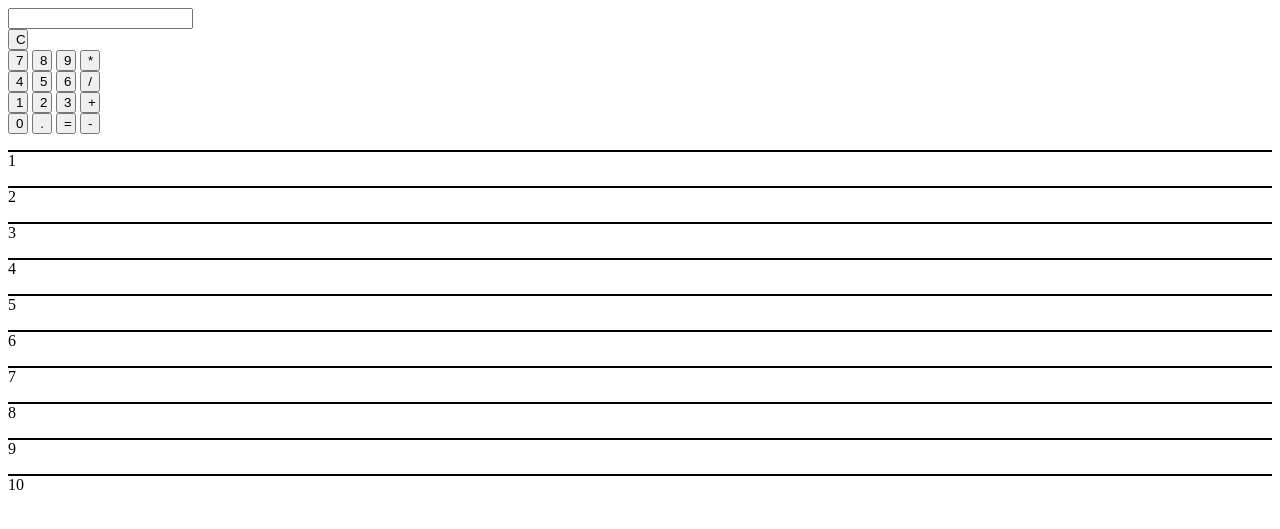
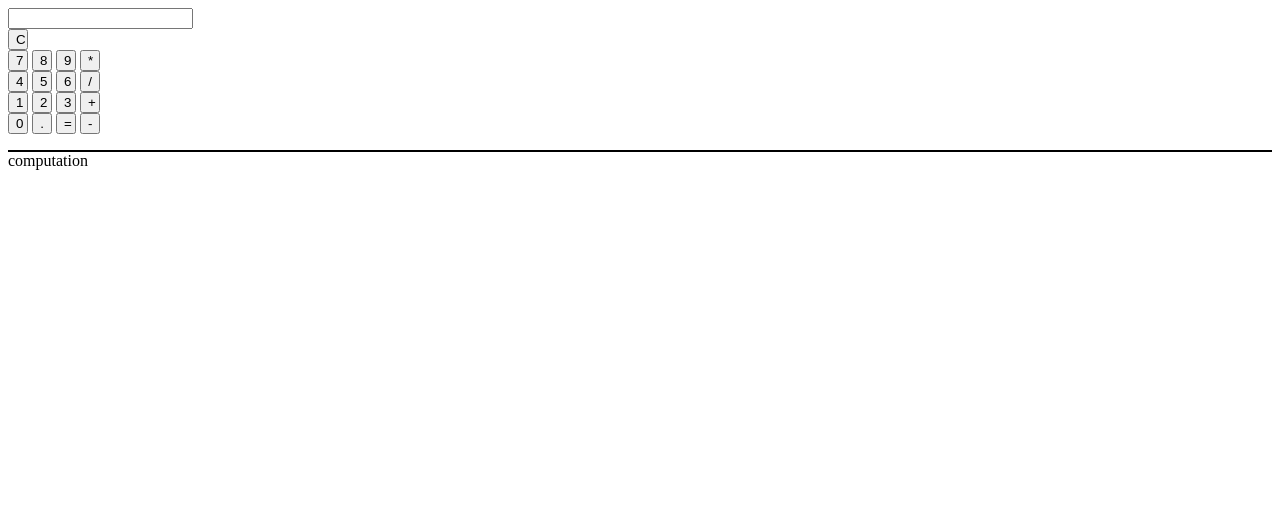
Before and after one commit to cjohnson1025/calculator-challenge, a Python web app: template app/templates/calculator_page.html in a window 1280 px wide. Shown: the top 529 px of the page. Run offline with Jinja, Linux system fonts and the light colour scheme; the template is opened without the code that fills it: most values are stand-ins (such as "Sample title", 1, 10 or a date in 2020).

Commit message:
added computations variable to render_template

```diff
--- a/app/templates/calculator_page.html
+++ b/app/templates/calculator_page.html
@@ -33,16 +33,9 @@
 		<button type="button" class="small">=</button>
 		<button type="button" class="small">-</button>
 		<br>
-		<p>1</p>
-		<p>2</p>
-		<p>3</p>
-		<p>4</p>
-		<p>5</p>
-		<p>6</p>
-		<p>7</p>
-		<p>8</p>
-		<p>9</p>
-		<p>10</p>
+		{% for computation in computations %}
+			<p>computation</p>
+		{% endfor %}
 
 	</body>
 </html>
```
Also changed, not shown: app/calculator.py (+5 -3 lines).
